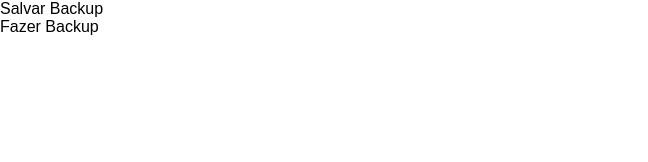
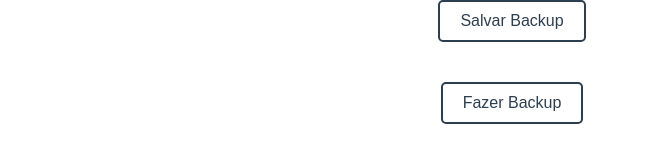
Before and after one commit to dKally/fiado-app, an Electron app: page src/html/backup.html in a window 1024 px wide. Shown: the whole page, without its empty margins (0-648 px from the left). Drawn offline with Linux system fonts and the light colour scheme; no server answers.

Commit message:
Add files via upload

```diff
--- a/src/html/backup.html
+++ b/src/html/backup.html
@@ -9,9 +9,9 @@
 </head>
 <body>
     <div class="content">
-        <div class="box">
-            <p class="save-backup">Salvar Backup</p>
-            <p class="backup">Fazer Backup</p>
+        <div class="container">
+            <p class="btn save-backup">Salvar Backup</p>
+            <p class="btn backup">Fazer Backup</p>
         </div>
     </div>
 
--- a/src/scripts/backup.js
+++ b/src/scripts/backup.js
@@ -2,6 +2,10 @@ const fs = require('fs')
 const zip = require('zip-local')
 const path = require('path')
 const os = require('os')
+
+document.querySelector('.save-backup').addEventListener('click', ()=>{
+    saveBackup()
+})
 
 function saveBackup() {
     const clientsPaste = path.join(os.homedir(), 'Documentos', 'Clientes FiadoAPP')
@@ -13,5 +17,3 @@ function saveBackup() {
 
   console.log(`Backup da pasta "${clientsPaste}" criado com sucesso em "${clientsZip}".`);
 }
-
-saveBackup()
```
